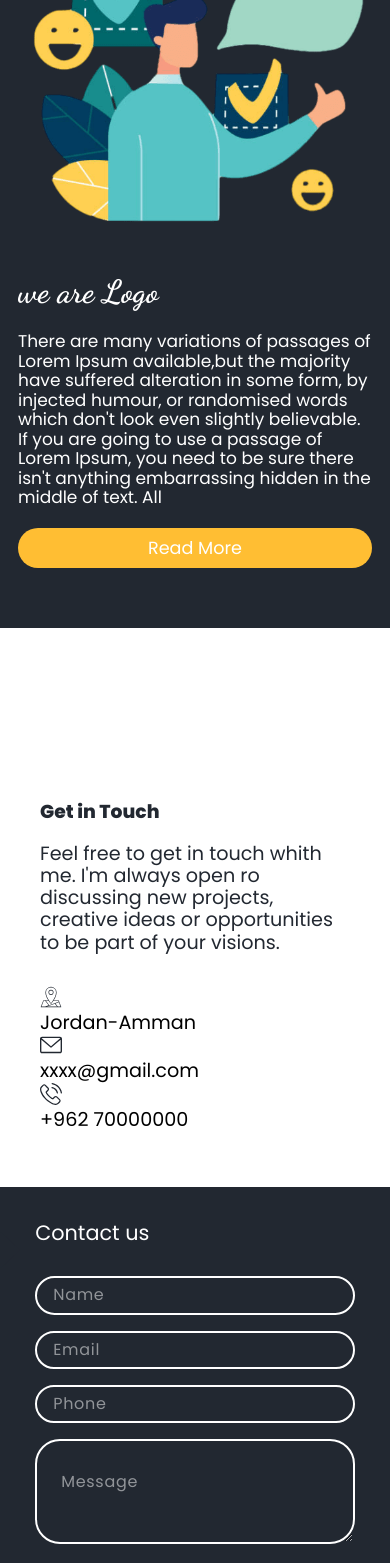
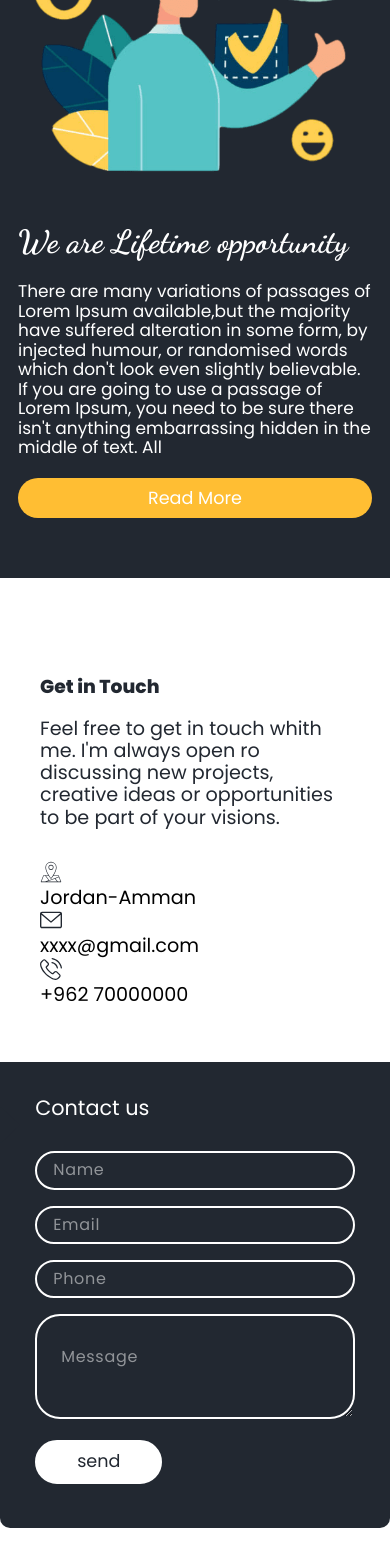
Before and after one commit to Alaa-Khalaila/business-cards, a React (Create React App) app in the folder frontend/: page / in a window 390 px wide. Shown: the part 6622-8185 px from the top of the page. Built offline with nearby package versions, Linux system fonts and the light colour scheme.

Commit message:
translate

```diff
--- a/frontend/src/components/About/About.module.css
+++ b/frontend/src/components/About/About.module.css
@@ -10,7 +10,6 @@
   display: flex;
   justify-content: center;
   align-items: center;
-  padding-top: 50px;
 }
 .cont {
   width: 50%;
--- a/frontend/src/components/Card/Card.jsx
+++ b/frontend/src/components/Card/Card.jsx
@@ -34,7 +34,7 @@ function Card(props) {
                 <h4>{tranlate("Card.title")}</h4>
             </main>
             <footer className={styles.card__footer}>
-                <span>1 JD</span>
+                <span>1 {tranlate("Card.jd")}</span>
                 <div className={styles.card__footer__counter}>
                 <Button onClick={onRemoveClick} classList="red" text="-"></Button>
                     <span>{counter}</span>
--- a/frontend/src/components/Contact/Contact.module.css
+++ b/frontend/src/components/Contact/Contact.module.css
@@ -130,4 +130,7 @@ textarea.input {
   .contactContainer {
     background: none;
   }
+  .all{
+    padding-top: 0;
+  }
 }
--- a/frontend/src/components/Navbar/Navbar.jsx
+++ b/frontend/src/components/Navbar/Navbar.jsx
@@ -76,7 +76,7 @@ function Navbar() {
           <i class="fa fa-cart-plus"></i>
         </a>
 
-        <button className={Nav.btn}>Sign in</button>
+        <button className={Nav.btn}>{tranlate("Nav.sign-in")}</button>
 
 
       </div>
--- a/frontend/src/components/Navbar/Navbar.module.css
+++ b/frontend/src/components/Navbar/Navbar.module.css
@@ -60,7 +60,6 @@
   height: 35px;
   border-radius: 50px;
   font-size: 1rem;
-  margin-left: 1em;
 }
 .active {
   background-color: var(--primary);
@@ -126,8 +125,13 @@
 .sign{
   display: flex;
   align-items: center;
+  gap: 12px
 }
 
 .logo{
   height: 100px;
 }
+
+html[dir] .sign{
+  flex-direction: row-reverse;
+}
--- a/frontend/src/index.css
+++ b/frontend/src/index.css
@@ -42,6 +42,5 @@ html {
 .fa-globe{
   color: var(--white);
   font-size: 24px;
-  margin-right: 12px;
   cursor: pointer;
 }
--- a/frontend/src/translation/ar/global.json
+++ b/frontend/src/translation/ar/global.json
@@ -3,7 +3,7 @@
         "logo":"لوجو",
         "Home":"الرئيسية",
         "contact":"تواصل معنا",
-        "about":"حولنا",
+        "about":"من نحن",
         "Terms & Conditions":"الشروط والاحكام",
         "sign-in":"تسجيل الدخول"
     },
@@ -13,12 +13,13 @@
         "button":"اطلب الان"
     },
     "About":{
-        "title":"نحن لوجو",
-        "text":"There are many variations of passages of Lorem Ipsum available,but the majority have suffered alteration in some form, by injected humour, or randomised words which don't look even  slightly believable. If you are going to use a passage of Lorem Ipsum, you need to be sure there isn't anything embarrassing  hidden in the middle of text. All",
+        "title":"نحن شركة فرصة العمر",
+        "text":"هذا النص هو مثال لنص يمكن أن يستبدل في نفس المساحة، لقد تم توليد هذا النص من مولد النص العربى، حيث يمكنك أن تولد مثل هذا النص أو العديد من النصوص الأخرى إضافة إلى زيادة عدد الحروف التى يولدها التطبيق.",
         "button":"اقرأ المزيد"
     },
     "Card":{
-        "title":"بطاقة عمل"
+        "title":"بطاقة عمل",
+        "jd": "د.أ"
     },
     "Contact":{
         "title":"تواصل معنا",
@@ -28,7 +29,7 @@
          "message":"الرسالة",
          "button":"ارسل",
          "Get_in_Touch":"ابقى على اتصال",
-         "text":"Feel free to get in touch whith me. I'm always open ro discussing new projects, creative ideas or opportunities to be part of your visions.",
+         "text":"هذا النص هو مثال لنص يمكن أن يستبدل في نفس المساحة، لقد تم توليد هذا النص من مولد النص العربى، حيث يمكنك أن تولد مثل هذا النص أو العديد من النصوص الأخرى إضافة إلى زيادة عدد الحروف التى يولدها التطبيق.",
          "location":"الاردن-عمان"
     },
     "Footer":{
@@ -36,7 +37,7 @@
         "location":"الموقع",
         "call":"اتصل",
         "logo":"لوجو",
-        "text":" Necessary, making this the first true generator on the Internet . It uses a dictionary of over 200 Latin words, combined with",
+        "text":" هذا النص هو مثال لنص يمكن أن يستبدل في نفس المساحة، لقد تم توليد هذا النص من مولد النص العربى، حيث يمكنك أن تولد مثل هذا النص.",
         "links":"الروابط",
         "home":"الرئيسية",
         "term":"الشروط والاحكام",
--- a/frontend/src/translation/en/global.json
+++ b/frontend/src/translation/en/global.json
@@ -13,12 +13,13 @@
         "button":"Order Now"
     },
     "About":{
-        "title":"we are Logo",
+        "title":"We are Lifetime opportunity",
         "text":"There are many variations of passages of Lorem Ipsum available,but the majority have suffered alteration in some form, by injected humour, or randomised words which don't look even  slightly believable. If you are going to use a passage of Lorem Ipsum, you need to be sure there isn't anything embarrassing  hidden in the middle of text. All",
         "button":"Read More"
     },
     "Card":{
-        "title":"Business Card"
+        "title":"Business Card",
+        "jd":"JD"
     },
     "Contact":{
         "title":"Contact us",
```
